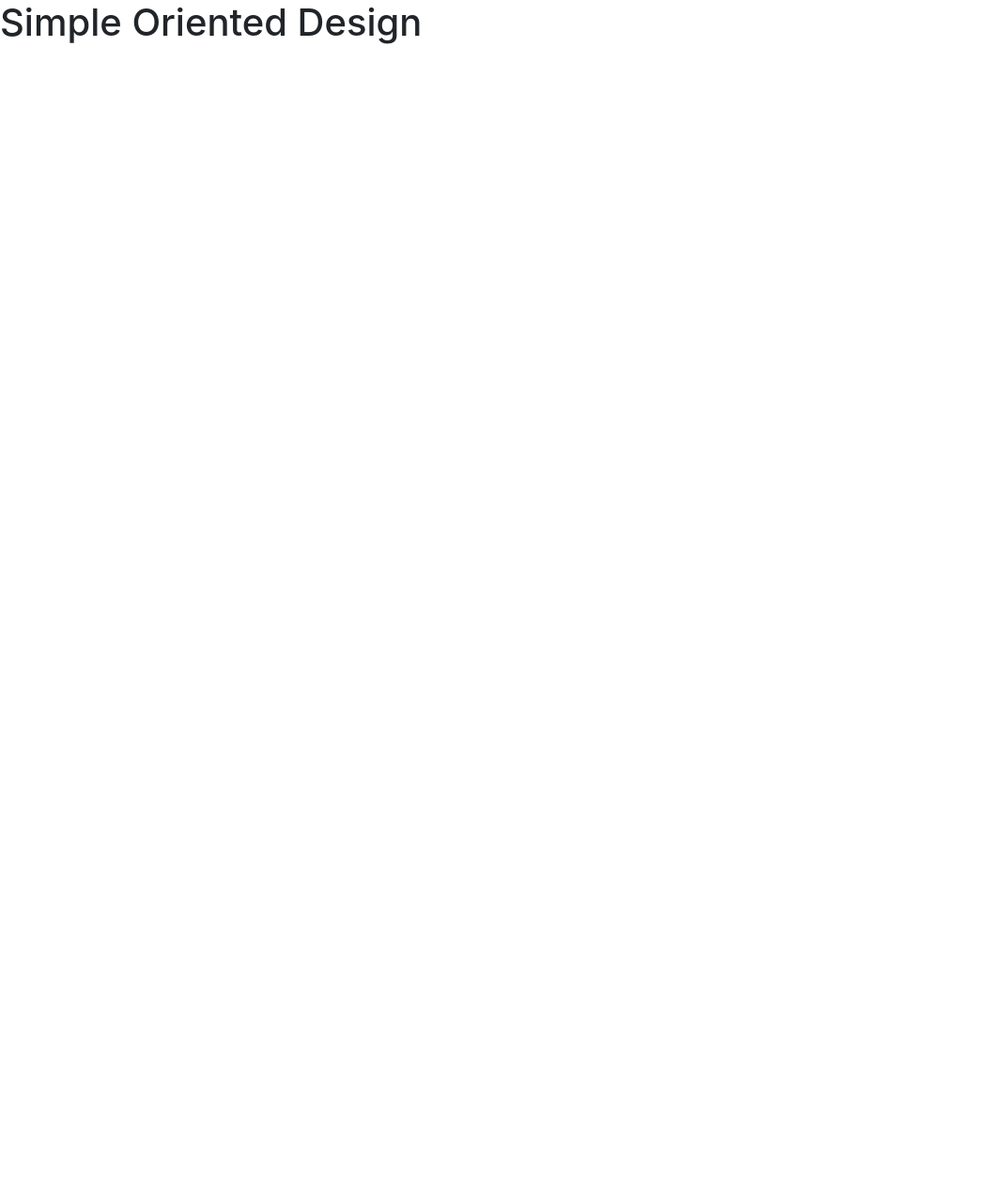
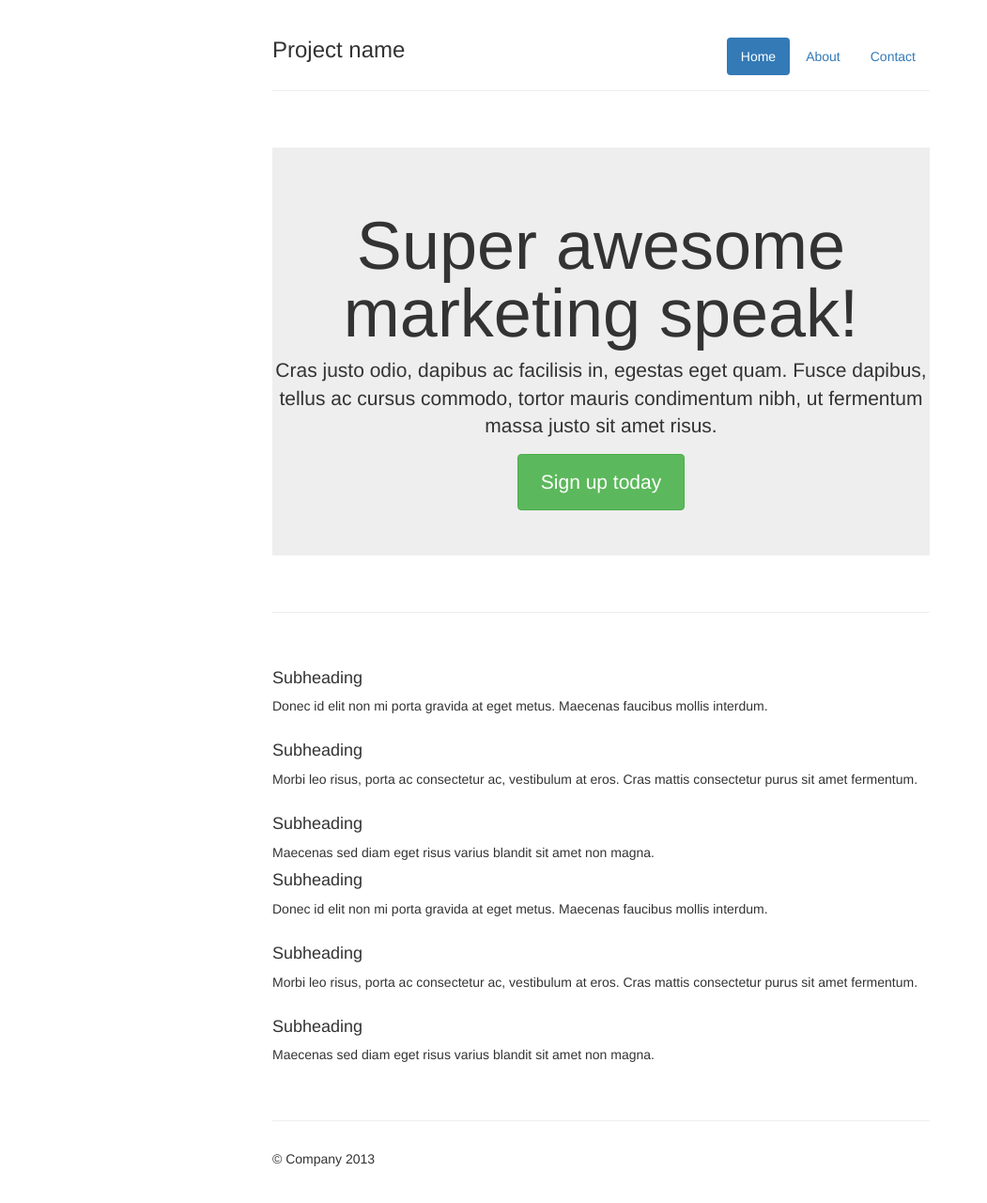
Before and after one commit to hellogean/hellogean.github.io, a plain HTML site: page index.html in a window 1280 px wide. Shown: the whole page at 94% size, without its empty margins (0-1051 px from the left). Before the commit the page ends 800 px from the top, so only its background shows below. Drawn offline with nearby package versions, Linux system fonts and the light colour scheme.

Commit message:
Update index.html

```diff
--- a/index.html
+++ b/index.html
@@ -1,14 +1,138 @@
+
 <!DOCTYPE html>
-<html>
+<html lang="en">
   <head>
-    <title>SOD</title>
+    <meta charset="utf-8">
+    <title>sod</title>
     <meta name="viewport" content="width=device-width, initial-scale=1.0">
-    <!-- Bootstrap -->
-    <link href="css/bootstrap.min.css" rel="stylesheet" media="screen">
+    <meta name="description" content="">
+    <meta name="author" content="">
+
+    <!-- Le styles -->
+    <link href="../assets/css/bootstrap.css" rel="stylesheet">
+    <style type="text/css">
+      body {
+        padding-top: 20px;
+        padding-bottom: 40px;
+      }
+
+      /* Custom container */
+      .container-narrow {
+        margin: 0 auto;
+        max-width: 700px;
+      }
+      .container-narrow > hr {
+        margin: 30px 0;
+      }
+
+      /* Main marketing message and sign up button */
+      .jumbotron {
+        margin: 60px 0;
+        text-align: center;
+      }
+      .jumbotron h1 {
+        font-size: 72px;
+        line-height: 1;
+      }
+      .jumbotron .btn {
+        font-size: 21px;
+        padding: 14px 24px;
+      }
+
+      /* Supporting marketing content */
+      .marketing {
+        margin: 60px 0;
+      }
+      .marketing p + h4 {
+        margin-top: 28px;
+      }
+    </style>
+    <link href="../assets/css/bootstrap-responsive.css" rel="stylesheet">
+
+    <!-- HTML5 shim, for IE6-8 support of HTML5 elements -->
+    <!--[if lt IE 9]>
+      <script src="../assets/js/html5shiv.js"></script>
+    <![endif]-->
+
+    <!-- Fav and touch icons -->
+    <link rel="apple-touch-icon-precomposed" sizes="144x144" href="../assets/ico/apple-touch-icon-144-precomposed.png">
+    <link rel="apple-touch-icon-precomposed" sizes="114x114" href="../assets/ico/apple-touch-icon-114-precomposed.png">
+      <link rel="apple-touch-icon-precomposed" sizes="72x72" href="../assets/ico/apple-touch-icon-72-precomposed.png">
+                    <link rel="apple-touch-icon-precomposed" href="../assets/ico/apple-touch-icon-57-precomposed.png">
+                                   <link rel="shortcut icon" href="../assets/ico/favicon.png">
   </head>
+
   <body>
-    <h1>Simple Oriented Design</h1>
-    <script src="http://code.jquery.com/jquery.js"></script>
-    <script src="js/bootstrap.min.js"></script>
+
+    <div class="container-narrow">
+
+      <div class="masthead">
+        <ul class="nav nav-pills pull-right">
+          <li class="active"><a href="#">Home</a></li>
+          <li><a href="#">About</a></li>
+          <li><a href="#">Contact</a></li>
+        </ul>
+        <h3 class="muted">Project name</h3>
+      </div>
+
+      <hr>
+
+      <div class="jumbotron">
+        <h1>Super awesome marketing speak!</h1>
+        <p class="lead">Cras justo odio, dapibus ac facilisis in, egestas eget quam. Fusce dapibus, tellus ac cursus commodo, tortor mauris condimentum nibh, ut fermentum massa justo sit amet risus.</p>
+        <a class="btn btn-large btn-success" href="#">Sign up today</a>
+      </div>
+
+      <hr>
+
+      <div class="row-fluid marketing">
+        <div class="span6">
+          <h4>Subheading</h4>
+          <p>Donec id elit non mi porta gravida at eget metus. Maecenas faucibus mollis interdum.</p>
+
+          <h4>Subheading</h4>
+          <p>Morbi leo risus, porta ac consectetur ac, vestibulum at eros. Cras mattis consectetur purus sit amet fermentum.</p>
+
+          <h4>Subheading</h4>
+          <p>Maecenas sed diam eget risus varius blandit sit amet non magna.</p>
+        </div>
+
+        <div class="span6">
+          <h4>Subheading</h4>
+          <p>Donec id elit non mi porta gravida at eget metus. Maecenas faucibus mollis interdum.</p>
+
+          <h4>Subheading</h4>
+          <p>Morbi leo risus, porta ac consectetur ac, vestibulum at eros. Cras mattis consectetur purus sit amet fermentum.</p>
+
+          <h4>Subheading</h4>
+          <p>Maecenas sed diam eget risus varius blandit sit amet non magna.</p>
+        </div>
+      </div>
+
+      <hr>
+
+      <div class="footer">
+        <p>&copy; Company 2013</p>
+      </div>
+
+    </div> <!-- /container -->
+
+    <!-- Le javascript
+    ================================================== -->
+    <!-- Placed at the end of the document so the pages load faster -->
+    <script src="../assets/js/jquery.js"></script>
+    <script src="../assets/js/bootstrap-transition.js"></script>
+    <script src="../assets/js/bootstrap-alert.js"></script>
+    <script src="../assets/js/bootstrap-modal.js"></script>
+    <script src="../assets/js/bootstrap-dropdown.js"></script>
+    <script src="../assets/js/bootstrap-scrollspy.js"></script>
+    <script src="../assets/js/bootstrap-tab.js"></script>
+    <script src="../assets/js/bootstrap-tooltip.js"></script>
+    <script src="../assets/js/bootstrap-popover.js"></script>
+    <script src="../assets/js/bootstrap-button.js"></script>
+    <script src="../assets/js/bootstrap-collapse.js"></script>
+    <script src="../assets/js/bootstrap-carousel.js"></script>
+    <script src="../assets/js/bootstrap-typeahead.js"></script>
+
   </body>
 </html>
```
